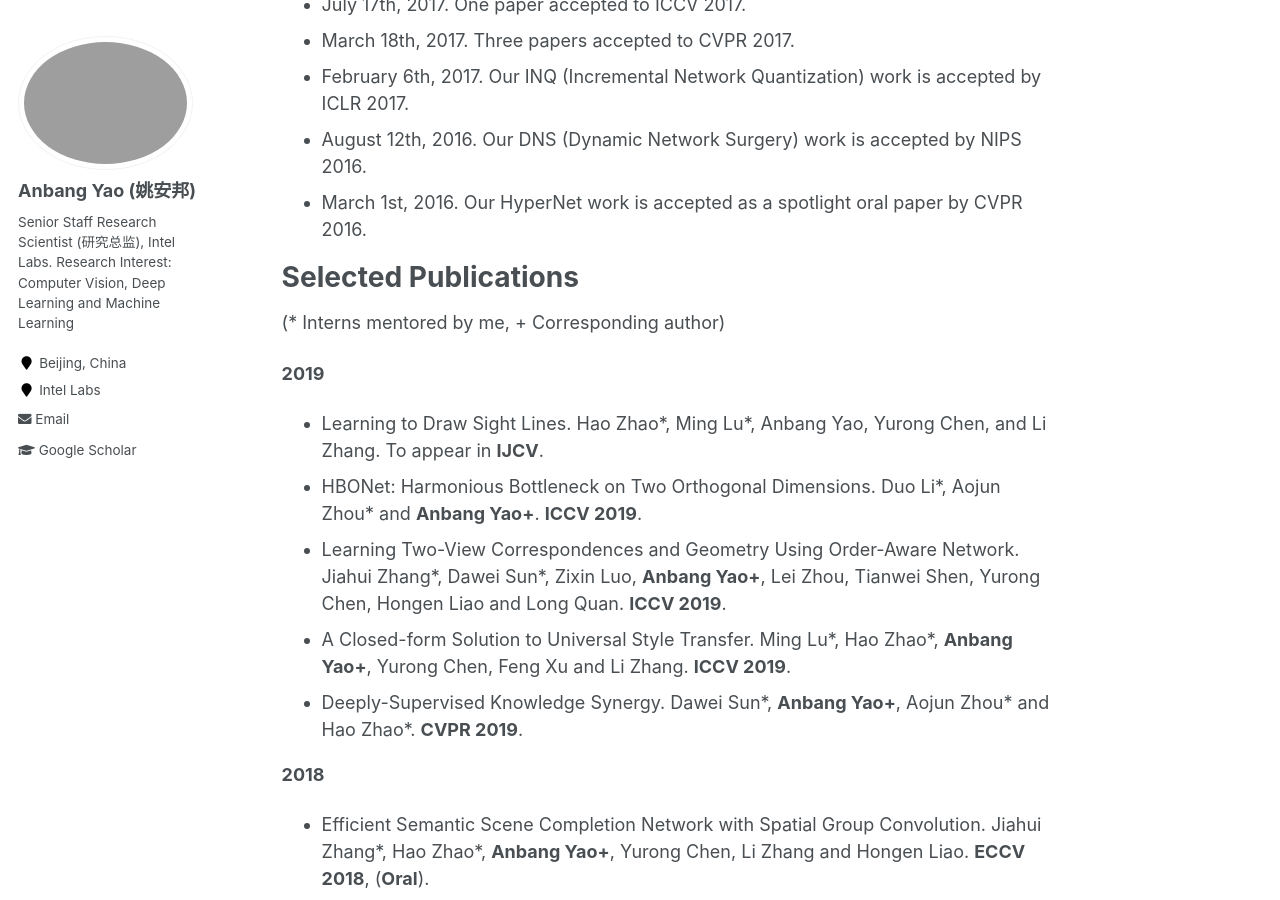
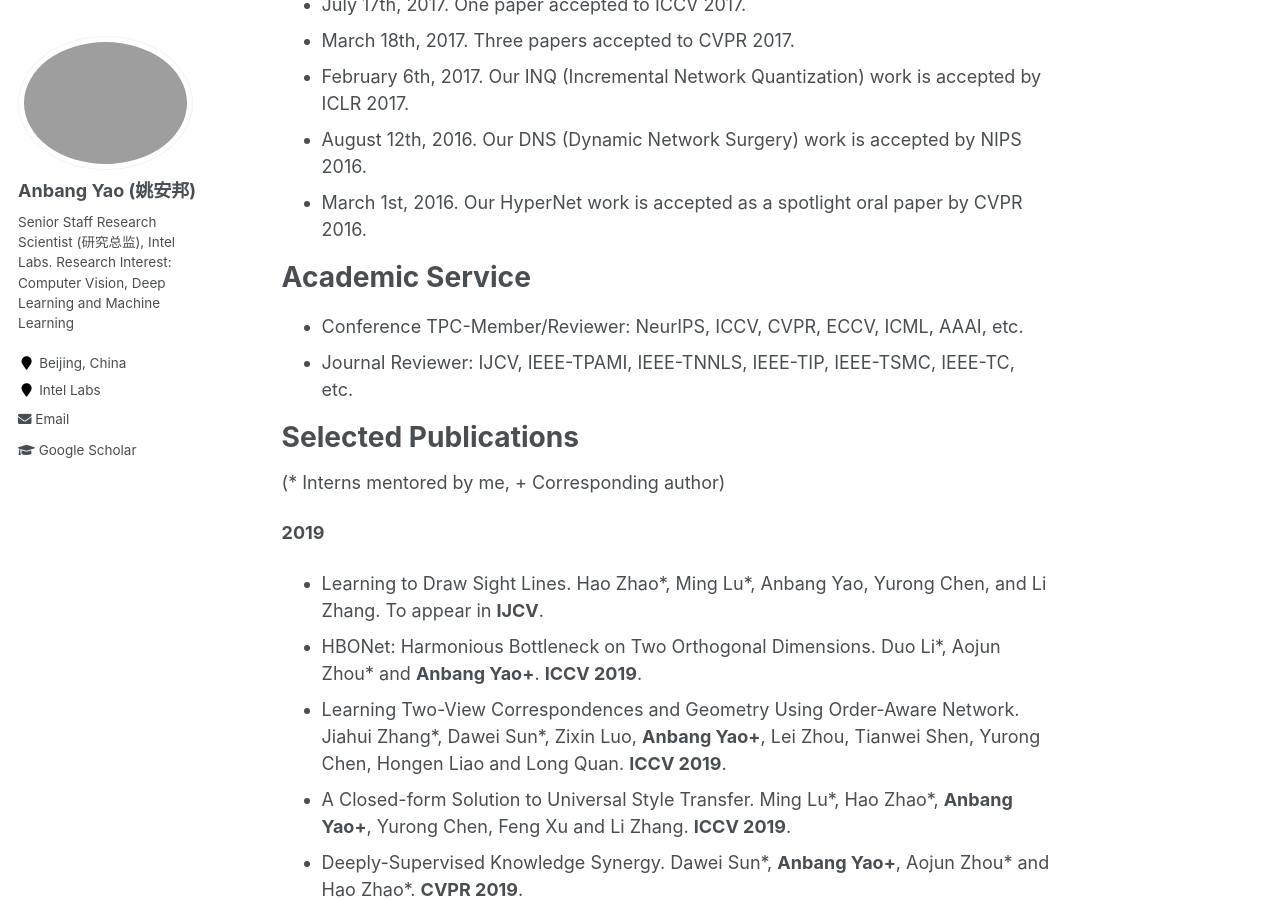
Before and after one commit to YaoAnbang/YaoAnbang.github.io, a Jekyll site: the page built from _pages/about.md, in a window 1280 px wide and 900 px high, scrolled down 950 px. Built offline with Jekyll 4.4.1, drawn with Linux system fonts in a browser that asks for light colours; some of the changed text lies outside the part shown.

Commit message:
Update about.md

```diff
--- a/_pages/about.md
+++ b/_pages/about.md
@@ -26,6 +26,12 @@ Anbang Yao got his Ph.D. degree from Tsinghua University in Jan. 2010. He is cur
 + February 6th, 2017. Our INQ (Incremental Network Quantization) work is accepted by ICLR 2017.
 + August 12th, 2016. Our DNS (Dynamic Network Surgery) work is accepted by NIPS 2016.
 + March 1st, 2016. Our HyperNet work is accepted as a spotlight oral paper by CVPR 2016.
+
+Academic Service
+=====
+
++ Conference TPC-Member/Reviewer: NeurIPS, ICCV, CVPR, ECCV, ICML, AAAI, etc.
++ Journal Reviewer: IJCV, IEEE-TPAMI, IEEE-TNNLS, IEEE-TIP, IEEE-TSMC, IEEE-TC, etc.
 
 Selected Publications
 =====
```
Also changed, not shown: other parts of _pages/about.md (+0 -6 lines).
